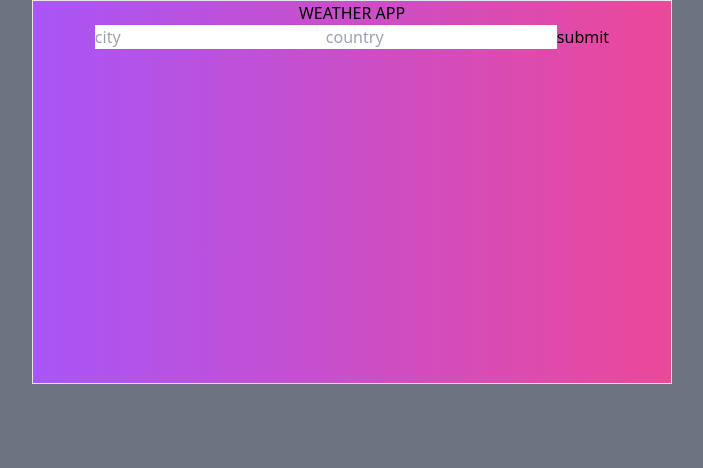
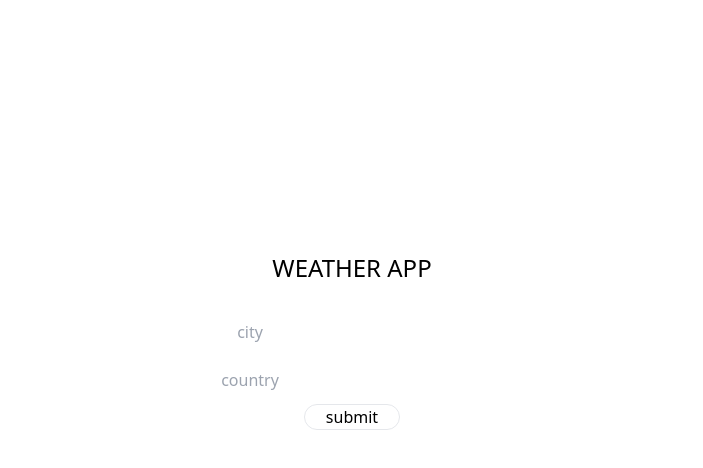
Before and after one commit to techrook/50projectswithreact, a React (Vite) app: page / in a window 1280 px wide. Shown: the top 468 px of the page, without its empty margins (288-991 px from the left). Built offline with nearby package versions, Linux system fonts and the light colour scheme; what tailwindcss-filters would draw is missing.

Commit message:
added style

```diff
--- a/src/App.jsx
+++ b/src/App.jsx
@@ -9,8 +9,8 @@ function App() {
 
 
   return (
-    <div className='flex justify-center bg-gray-500 h-screen'>
-          <div className='h-96 w-1/2 text-center bg-gradient-to-r from-purple-500 to-pink-500 bg-clip-padding backdrop-filter backdrop-blur-3xl bg-opacity-200 border border-gray-200'>
+    <div className='contenair bg-cover min-h-screen w-full flex justify-center items-center'>
+          <div className='h-96 w-1/2 text-center  w-1/2 bg-white p-5 rounded-xl bg-opacity-60 backdrop-filter backdrop-blur-lg'>
         <Weather />
     </div>
     </div>
--- a/src/DisplayWeather.jsx
+++ b/src/DisplayWeather.jsx
@@ -6,7 +6,7 @@ function DisplayWeather(props) {
 
   return (
     <div className=''>
-        <span>
+        <span className=''>
             {data.name}, {data.sys.country} weather
         </span>
         <span>
--- a/src/Weather.jsx
+++ b/src/Weather.jsx
@@ -1,5 +1,6 @@
 import React, {  useState } from "react";
 import DisplayWeather from "./DisplayWeather";
+import "./App.css"
 
 function Weather() {
 
@@ -46,14 +47,14 @@ function Weather() {
 
   return (
     <div>
-        <h3>WEATHER APP</h3>
+        <h3 className="text-2xl p-6 ">WEATHER APP</h3>
 
         <div>
-        <form>
-            <input type="text" name='city' placeholder='city' onChange={e => handleChange(e)} />
-            <input type="text" name='country' placeholder='country' onChange={e => handleChange(e)} />
+        <form   className=" grid grid-rows-2 ">
+            <input className="w-2/4 p-1 ml-12 my-2 text-center" type="text" name='city' placeholder='city' onChange={e => handleChange(e)} />
+            <input className="w-1/2 ml-12 p-1 my-2 text-center" type="text" name='country' placeholder='country' onChange={e => handleChange(e)} />
 
-            <button onClick={e => weatherData(e)}>submit</button>
+            <button className="rounded-full bg-clip-padding backdrop-filter backdrop-blur-3xl bg-opacity-200 border border-gray-200 w-24 text-center justify-self-center " onClick={e => weatherData(e)}>submit</button>
         </form>
         </div>
 
```
